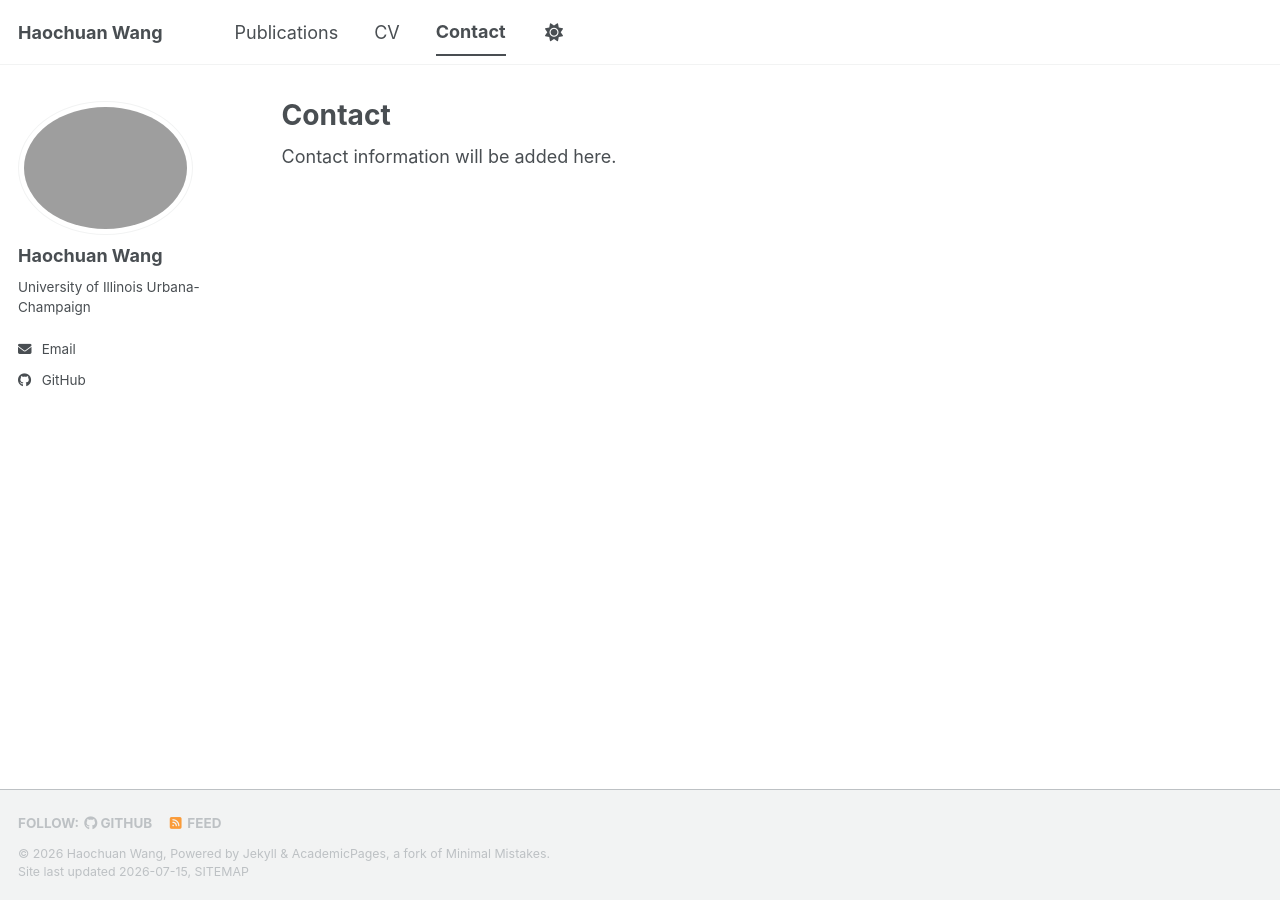
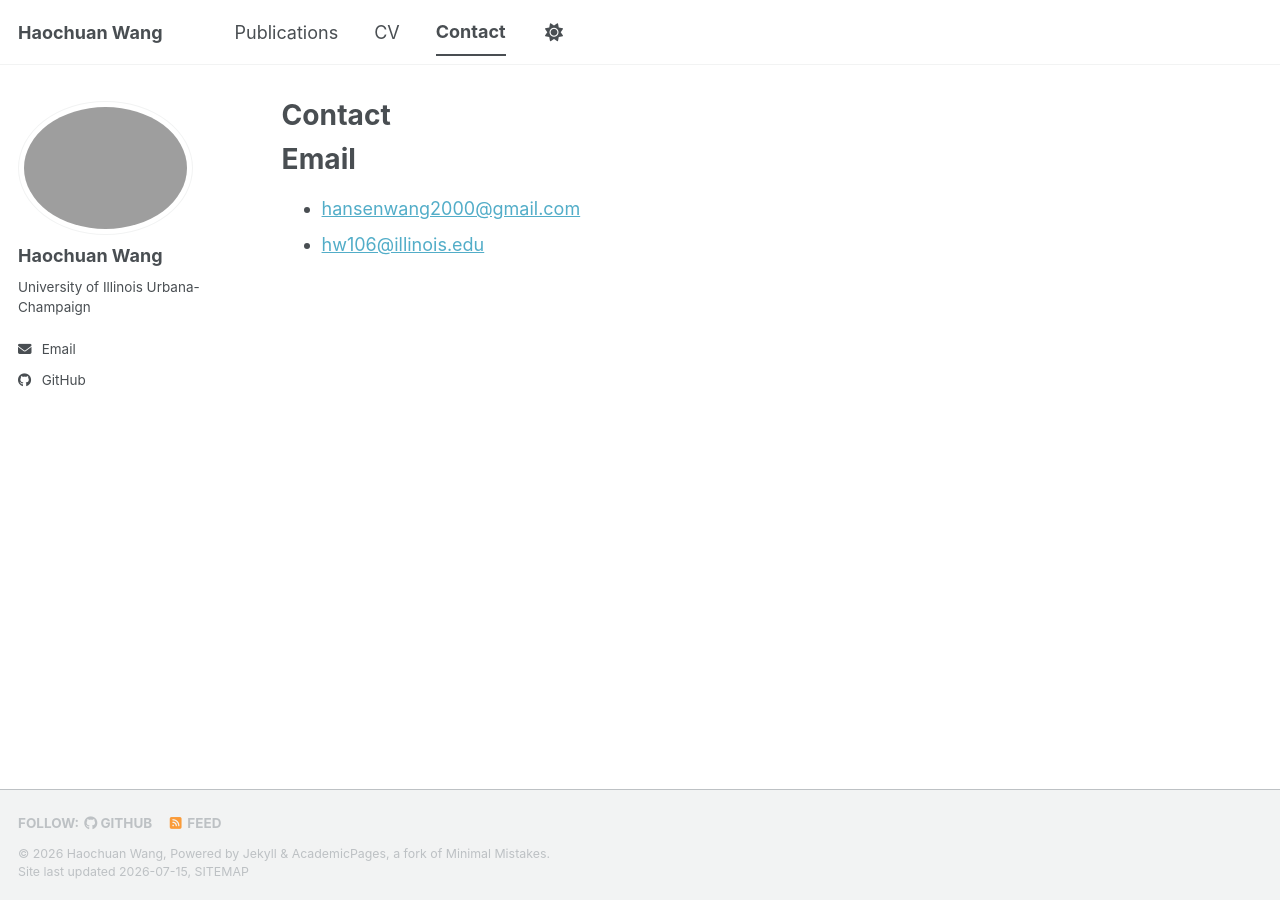
Before and after one commit to hansenwang123/hansenwang123.github.io, a Jekyll site: the page built from _pages/contact.md, in a window 1280 px wide. Built offline with Jekyll 4.4.1, drawn with Linux system fonts in a browser that asks for light colours; a style sheet for code colours, icons or effects is not loaded.

Commit message:
Update contact emails

```diff
--- a/_pages/contact.md
+++ b/_pages/contact.md
@@ -5,4 +5,7 @@ permalink: /contact/
 author_profile: true
 ---
 
-Contact information will be added here.
+Email
+======
+* [hansenwang2000@gmail.com](mailto:hansenwang2000@gmail.com)
+* [hw106@illinois.edu](mailto:hw106@illinois.edu)
```
